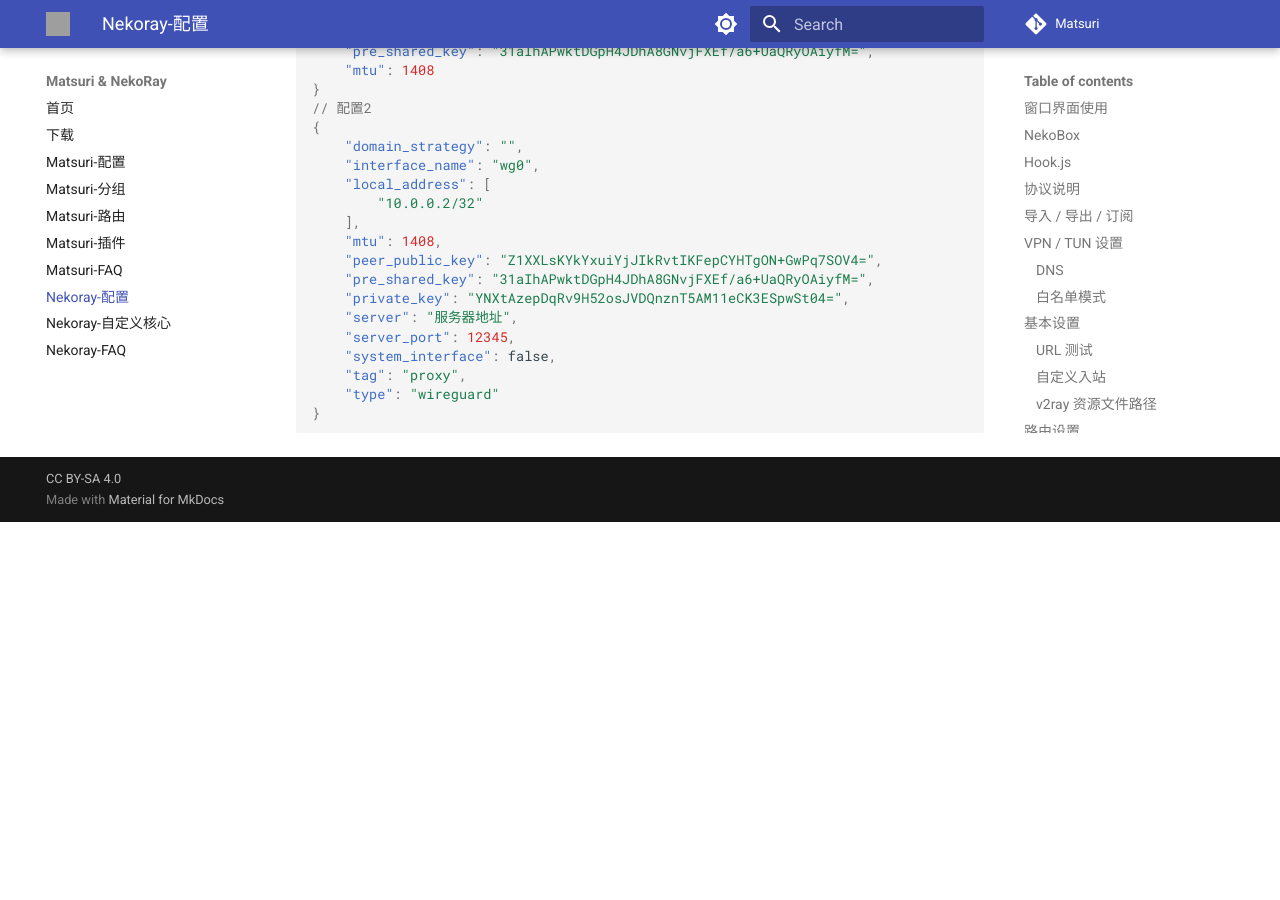
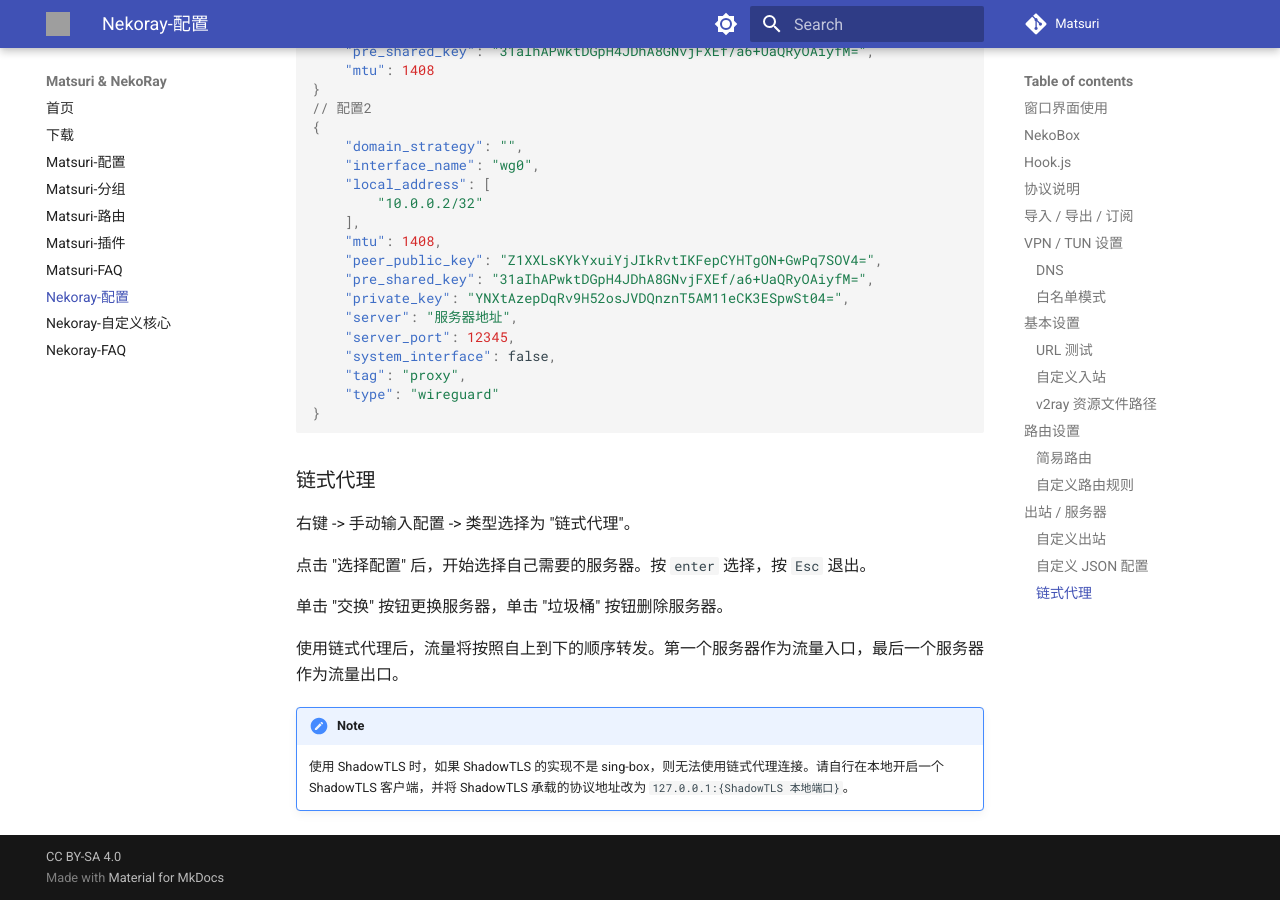
Before and after one commit to MatsuriDayo/matsuridayo.github.io, an MkDocs documentation site: the page built from docs/n-configuration.md, in a window 1280 px wide and 900 px high, scrolled down 5857 px. Built offline with MkDocs 1.6.1 and Material for MkDocs 9.7.7, drawn with Linux system fonts in a browser that asks for light colours; comment, search, counter and statistics services are not loaded; before the commit the page ends 6379 px from its top, so only the background shows below that; grey boxes are pictures that could not be loaded.

Commit message:
chain proxy

````diff
--- a/docs/n-configuration.md
+++ b/docs/n-configuration.md
@@ -229,3 +229,16 @@ Nekoray 目前支持在 Windows / Linux / macOS 自动配置 VPN
     "type": "wireguard"
 }
 ```
+
+### 链式代理
+
+右键 -> 手动输入配置 -> 类型选择为 "链式代理"。
+
+点击 "选择配置" 后，开始选择自己需要的服务器。按 `enter` 选择，按 `Esc` 退出。
+
+单击 "交换" 按钮更换服务器，单击 "垃圾桶" 按钮删除服务器。
+
+使用链式代理后，流量将按照自上到下的顺序转发。第一个服务器作为流量入口，最后一个服务器作为流量出口。
+
+!!! note
+    使用 ShadowTLS 时，如果 ShadowTLS 的实现不是 sing-box，则无法使用链式代理连接。请自行在本地开启一个 ShadowTLS 客户端，并将 ShadowTLS 承载的协议地址改为 `127.0.0.1:{ShadowTLS 本地端口}`。
````
